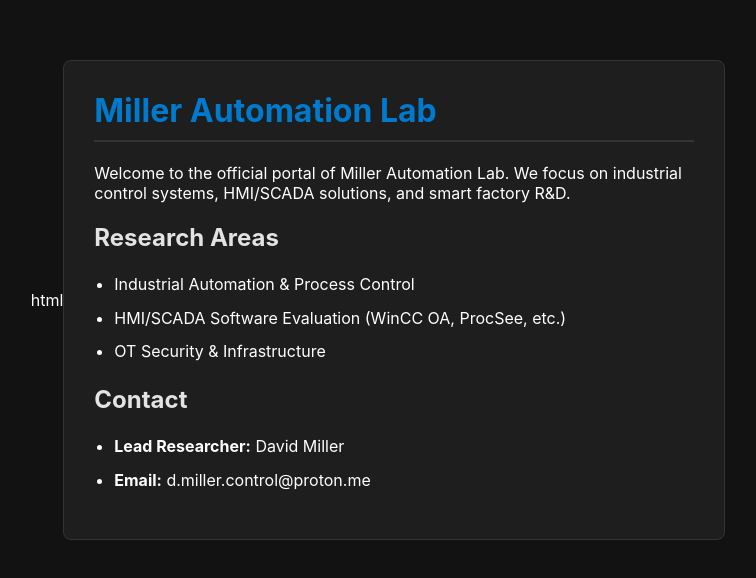
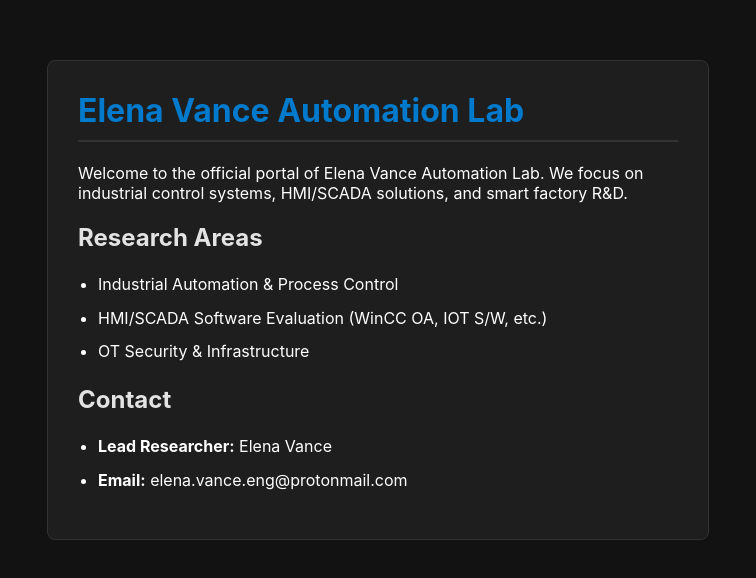
Before and after one commit to gizuus/e_vance-lab.github.com, a plain HTML site: page index.html in a window 1280 px wide. Shown: the part 120-698 px from the top of the page, without its empty margins (262-1018 px from the left). Drawn offline with Linux system fonts and the light colour scheme.

Commit message:
Update index.html

```diff
--- a/index.html
+++ b/index.html
@@ -1,9 +1,9 @@
-html<!DOCTYPE html>
+<!DOCTYPE html>
 <html lang="en">
 <head>
     <meta charset="UTF-8">
     <meta name="viewport" content="width=device-width, initial-scale=1.0">
-    <title>Miller Automation Lab</title>
+    <title>Elena Vance Automation Lab</title>
     <style>
         body {
             background-color: #121212;
@@ -45,20 +45,20 @@ html<!DOCTYPE html>
 </head>
 <body>
     <div class="container">
-        <h1>Miller Automation Lab</h1>
-        <p>Welcome to the official portal of Miller Automation Lab. We focus on industrial control systems, HMI/SCADA solutions, and smart factory R&D.</p>
+        <h1>Elena Vance Automation Lab</h1>
+        <p>Welcome to the official portal of Elena Vance Automation Lab. We focus on industrial control systems, HMI/SCADA solutions, and smart factory R&D.</p>
 
         <h2>Research Areas</h2>
         <ul>
             <li>Industrial Automation & Process Control</li>
-            <li>HMI/SCADA Software Evaluation (WinCC OA, ProcSee, etc.)</li>
+            <li>HMI/SCADA Software Evaluation (WinCC OA, IOT S/W, etc.)</li>
             <li>OT Security & Infrastructure</li>
         </ul>
 
         <h2>Contact</h2>
         <ul>
-            <li><strong>Lead Researcher:</strong> David Miller</li>
-            <li><strong>Email:</strong> d.miller.control@proton.me</li>
+            <li><strong>Lead Researcher:</strong> Elena Vance</li>
+            <li><strong>Email:</strong> elena.vance.eng@protonmail.com</li>
         </ul>
     </div>
 </body>
```
